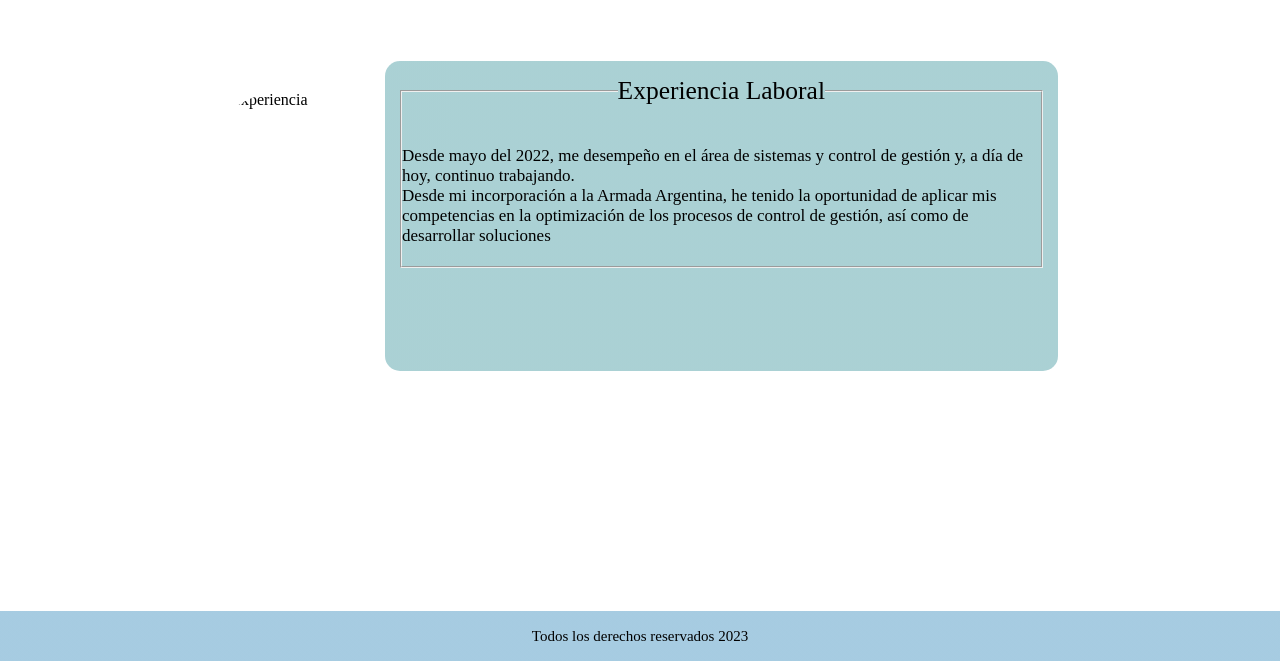
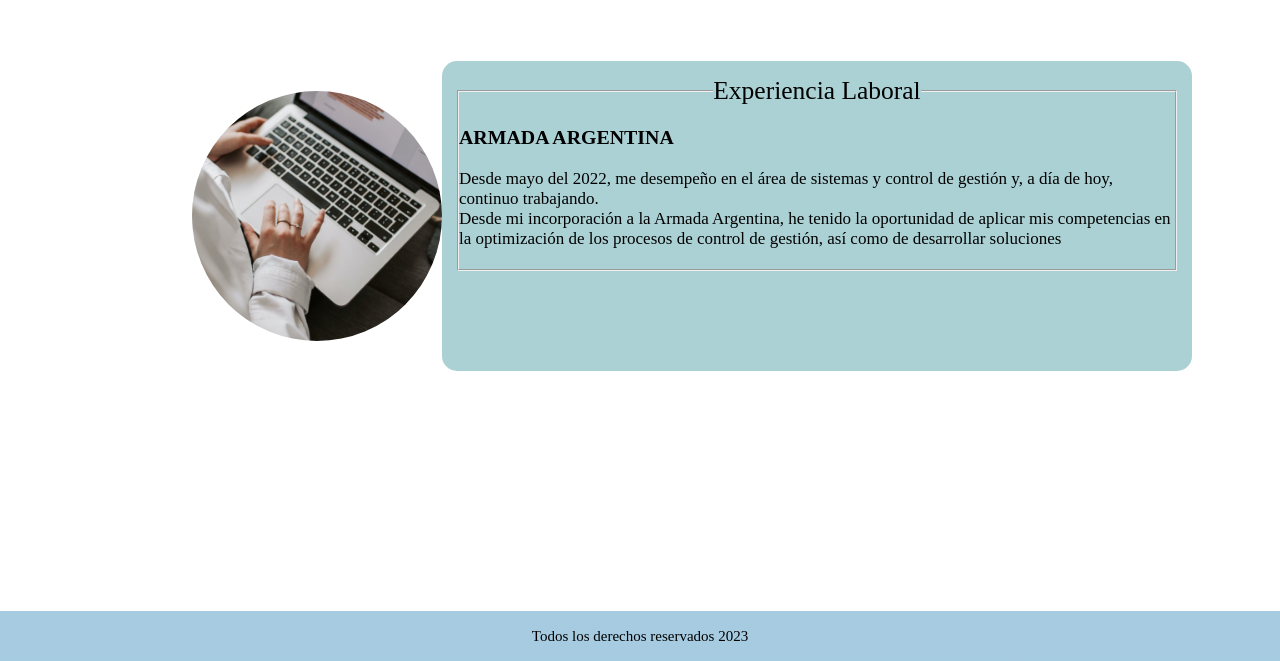
Before and after one commit to araceli-cejas/CV, a plain HTML site: page experiencia.html in a window 1280 px wide. Shown: the part 139-800 px from the top of the page. Drawn offline with Linux system fonts and the light colour scheme.

Commit message:
Add files via upload

```diff
--- a/experiencia.html
+++ b/experiencia.html
@@ -24,12 +24,12 @@
 
     <main>
         <div class="contenedor-img-texto">
-            <img class="imagen" src="img/experiencia.jg" alt="fotoexperiencia">
+            <img class="imagen" src="img/experiencia.jpg" alt="fotoexperiencia">
             <div class="contenedor-texto">
                 <fieldset >
                     <legend ><h2>Experiencia Laboral</h2></legend>
                     <br>
-
+                    <H3>ARMADA ARGENTINA</H3>
                     <br>
                     <p>Desde mayo del 2022, me desempeño en el área de sistemas y control de gestión y, a día de hoy,
                     continuo trabajando.</p>
```
